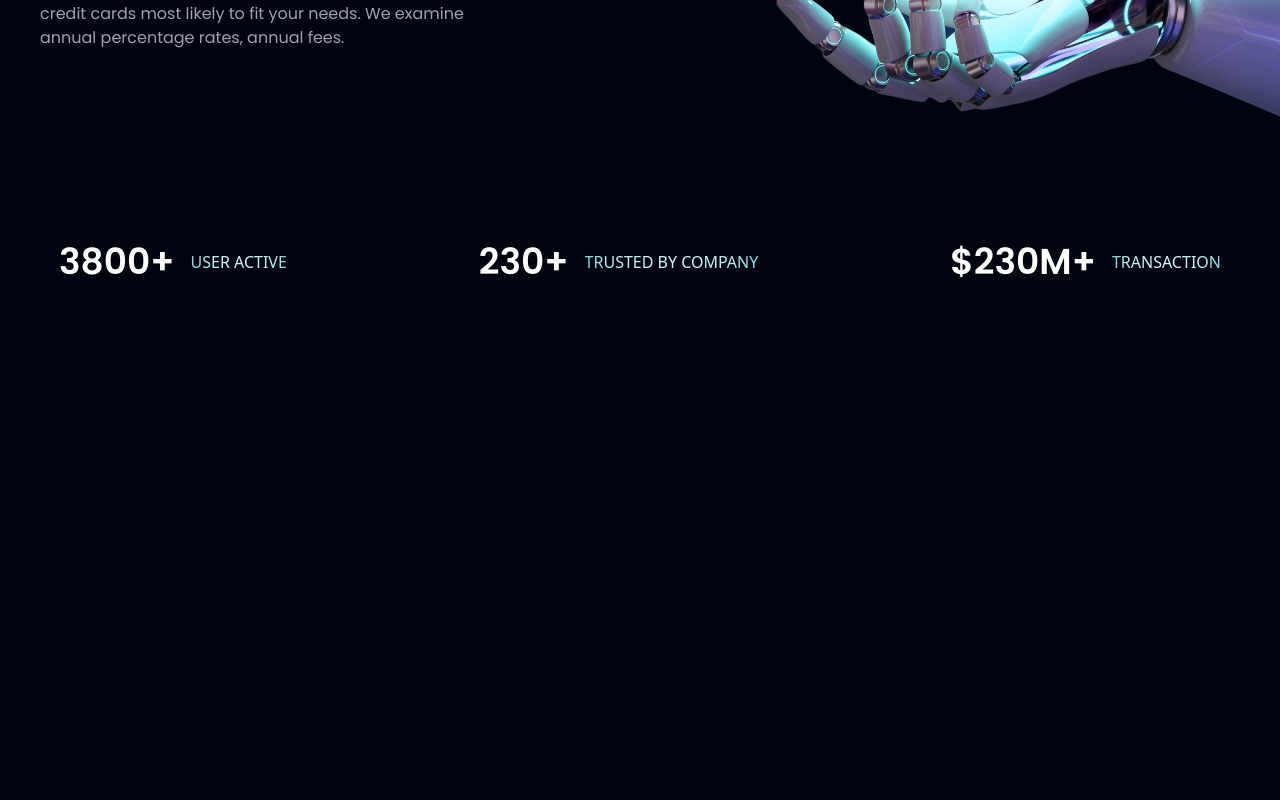
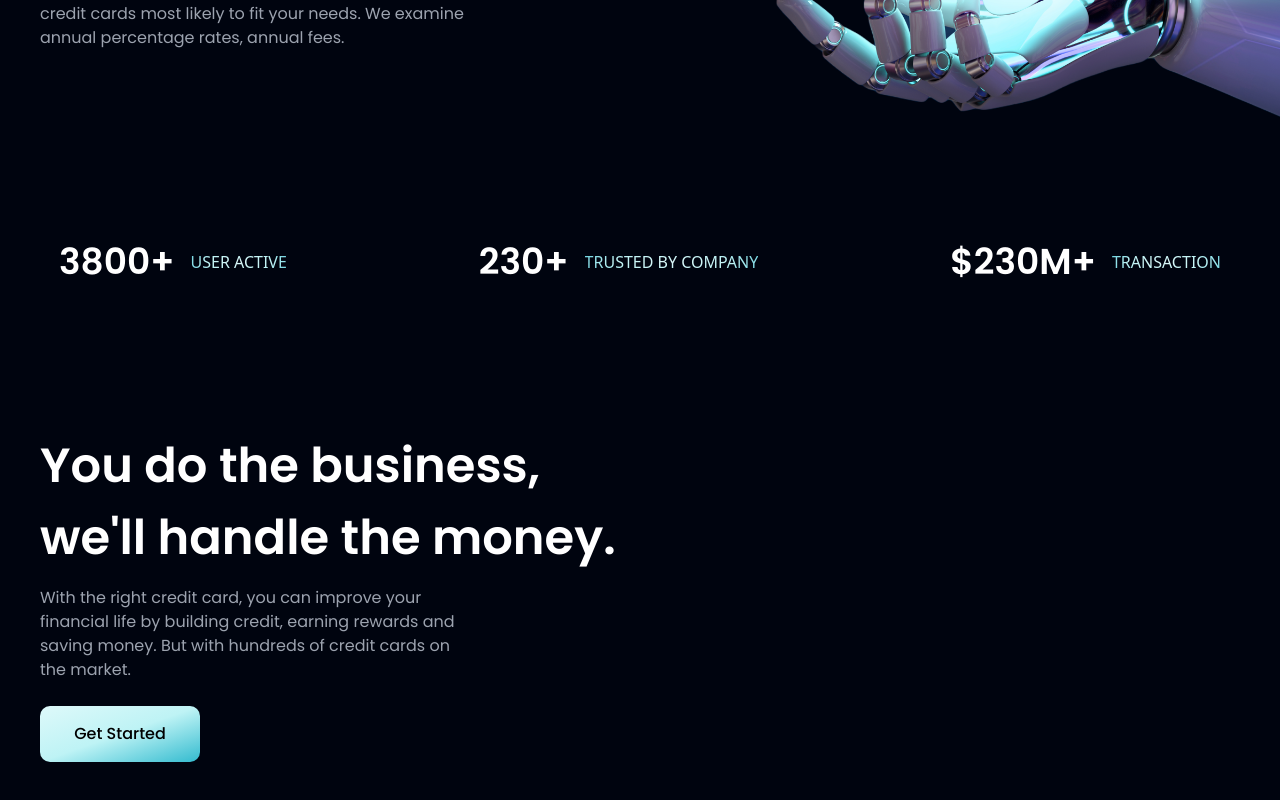
Before and after one commit to afiatamanna06/hoobank, a Next.js app: page / in a window 1280 px wide. Shown: the part 638-1438 px from the top of the page. Built offline with nearby package versions, Linux system fonts and the light colour scheme.

Commit message:
Add features section description

```diff
--- /dev/null
+++ b/components/common/GetStartedButton.tsx
@@ -0,0 +1,11 @@
+
+
+function GetStartedButton() {
+  return (
+    <button className="font-poppins font-medium py-4 rounded-[10px] color-primary bg-gradient-to-br from-[#def9fa] via-[#bef3f5] via-[#9dedf0] via-[#7de7eb] via-[#5ce1e6] to-[#33bbcf] w-[10rem]">
+        Get Started
+    </button>
+  )
+}
+
+export default GetStartedButton
--- /dev/null
+++ b/components/features/Features.tsx
@@ -0,0 +1,21 @@
+import GetStartedButton from "../common/GetStartedButton"
+
+
+function Features() {
+  return (
+    <section id="features" className="flex flex-col items-center lg:flex-row md:py-40 py-20 gap-8 lg:gap-4 px-4 md:px-10">
+        <div className="flex flex-col w-full flex-1 gap-6">
+            <h1 className="flex flex-col text-white md:text-5xl text-2xl font-poppins font-semibold gap-2 md:gap-6">
+                <div>You do the business,</div>
+                <div>we&apos;ll handle the money.</div>
+            </h1>
+            <div className="text-gray-400 font-poppins lg:max-w-[26rem]">
+                With the right credit card, you can improve your financial life by building credit, earning rewards and saving money. But with hundreds of credit cards on the market.
+            </div>
+            <GetStartedButton />
+        </div>
+    </section>
+  )
+}
+
+export default Features
--- a/pages/index.tsx
+++ b/pages/index.tsx
@@ -1,5 +1,6 @@
 import type { NextPage } from 'next'
 import Head from 'next/head'
+import Features from '../components/features/Features'
 import Intro from "../components/home/Home"
 import HomeStats from '../components/home/HomeStats'
 import NavigationBar from '../components/navigation/NavigationBar'
@@ -17,6 +18,7 @@ const Home: NextPage = () => {
           <NavigationBar />
           <Intro />
           <HomeStats />
+          <Features />
         </div>
       </div>
     </div>
```
